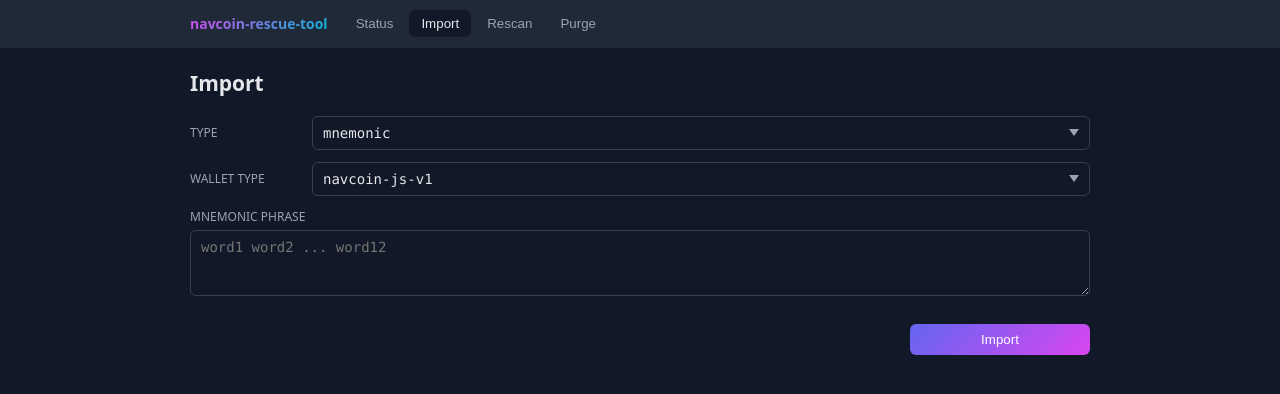
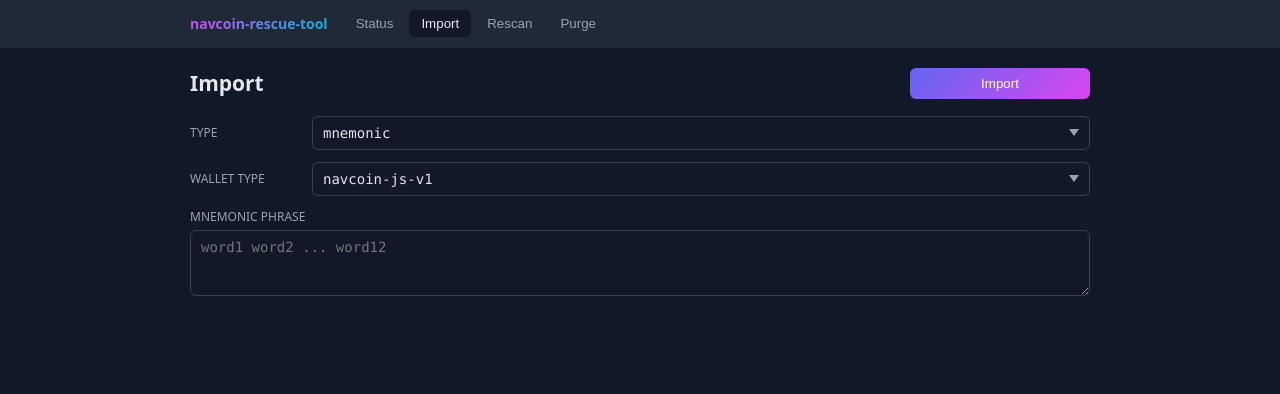
Before and after one commit to mxaddict/navcoin-rescue-tool, a Svelte app in the folder gui/: page / in a window 1280 px wide. Both pictures are taken after a click on the button "Import". Shown: the top 394 px of the page. Built offline with nearby package versions, Linux system fonts and the light colour scheme.

Commit message:
feat(gui): page header pattern — title left, action button right
Each view's root renders a .page-header wrapping <h2> + .actions, so
the primary submit lives in the same spot across Import, Rescan, and
Purge. Status keeps the same shape with no actions for consistency.

```diff
--- a/gui/src/app.css
+++ b/gui/src/app.css
@@ -54,15 +54,26 @@
   cursor: not-allowed;
 }
 
-/* Shared action row used by every view's primary submit area: button
-   right-aligned with a consistent minimum width so the page-to-page
-   click target lines up. */
+/* Page header pattern: view title on the left, primary action(s) on
+   the right, on the same row. Each view's root renders one of these
+   so the action button is in the same place across pages. */
+.page-header {
+  display: flex;
+  justify-content: space-between;
+  align-items: center;
+  gap: 12px;
+  margin-bottom: 16px;
+  flex-wrap: wrap;
+}
+
+.page-header h2 {
+  margin: 0;
+}
+
 .actions {
   display: flex;
-  justify-content: flex-end;
   align-items: center;
   gap: 12px;
-  margin-top: 16px;
 }
 
 .actions button {
--- a/gui/src/views/Import.svelte
+++ b/gui/src/views/Import.svelte
@@ -61,7 +61,14 @@
   }
 </script>
 
-<h2>Import</h2>
+<header class="page-header">
+  <h2>Import</h2>
+  <div class="actions">
+    <button onclick={submit} disabled={busy}>
+      {busy ? 'Importing…' : 'Import'}
+    </button>
+  </div>
+</header>
 
 <div class="form">
   <label class="row">
@@ -102,11 +109,6 @@
     </label>
   {/if}
 
-  <div class="actions">
-    <button onclick={submit} disabled={busy}>
-      {busy ? 'Importing…' : 'Import'}
-    </button>
-  </div>
 </div>
 
 {#if error}
@@ -128,10 +130,6 @@
 {/if}
 
 <style>
-  h2 {
-    margin: 0 0 16px;
-  }
-
   .form {
     display: flex;
     flex-direction: column;
--- a/gui/src/views/Purge.svelte
+++ b/gui/src/views/Purge.svelte
@@ -25,7 +25,18 @@
   }
 </script>
 
-<h2>Purge</h2>
+<header class="page-header">
+  <h2>Purge</h2>
+  <div class="actions">
+    <button
+      class="danger"
+      onclick={submit}
+      disabled={busy || confirmText.trim() !== REQUIRED}
+    >
+      {busy ? 'Purging…' : 'Purge all data'}
+    </button>
+  </div>
+</header>
 
 <p class="warn">
   This deletes <strong>every</strong> imported wallet from disk: keys, address
@@ -48,15 +59,6 @@
     />
   </label>
 
-  <div class="actions">
-    <button
-      class="danger"
-      onclick={submit}
-      disabled={busy || confirmText.trim() !== REQUIRED}
-    >
-      {busy ? 'Purging…' : 'Purge all data'}
-    </button>
-  </div>
 </div>
 
 {#if error}
@@ -68,10 +70,6 @@
 {/if}
 
 <style>
-  h2 {
-    margin: 0 0 16px;
-  }
-
   .warn {
     color: var(--text);
     background: var(--panel);
--- a/gui/src/views/Rescan.svelte
+++ b/gui/src/views/Rescan.svelte
@@ -27,7 +27,14 @@
   }
 </script>
 
-<h2>Rescan</h2>
+<header class="page-header">
+  <h2>Rescan</h2>
+  <div class="actions">
+    <button onclick={submit} disabled={busy || sourceCount === 0}>
+      {busy ? 'Starting…' : 'Start rescan'}
+    </button>
+  </div>
+</header>
 
 <p class="muted">
   Wipes UTXO + transaction state for every imported source and rebuilds it
@@ -43,12 +50,6 @@
 {#if sourceCount === 0}
   <p class="muted">No imported sources to rescan.</p>
 {/if}
-
-<div class="actions">
-  <button onclick={submit} disabled={busy || sourceCount === 0}>
-    {busy ? 'Starting…' : 'Start rescan'}
-  </button>
-</div>
 
 {#if error}
   <p class="error">Rescan failed: {error}</p>
@@ -71,10 +72,6 @@
 {/if}
 
 <style>
-  h2 {
-    margin: 0 0 16px;
-  }
-
   .muted {
     color: var(--muted);
   }
--- a/gui/src/views/Status.svelte
+++ b/gui/src/views/Status.svelte
@@ -38,7 +38,9 @@
   }
 </script>
 
-<h2>Status</h2>
+<header class="page-header">
+  <h2>Status</h2>
+</header>
 
 {#if loading}
   <p class="muted">Loading…</p>
@@ -74,10 +76,6 @@
 {/if}
 
 <style>
-  h2 {
-    margin: 0 0 16px;
-  }
-
   .muted {
     color: var(--muted);
   }
```
